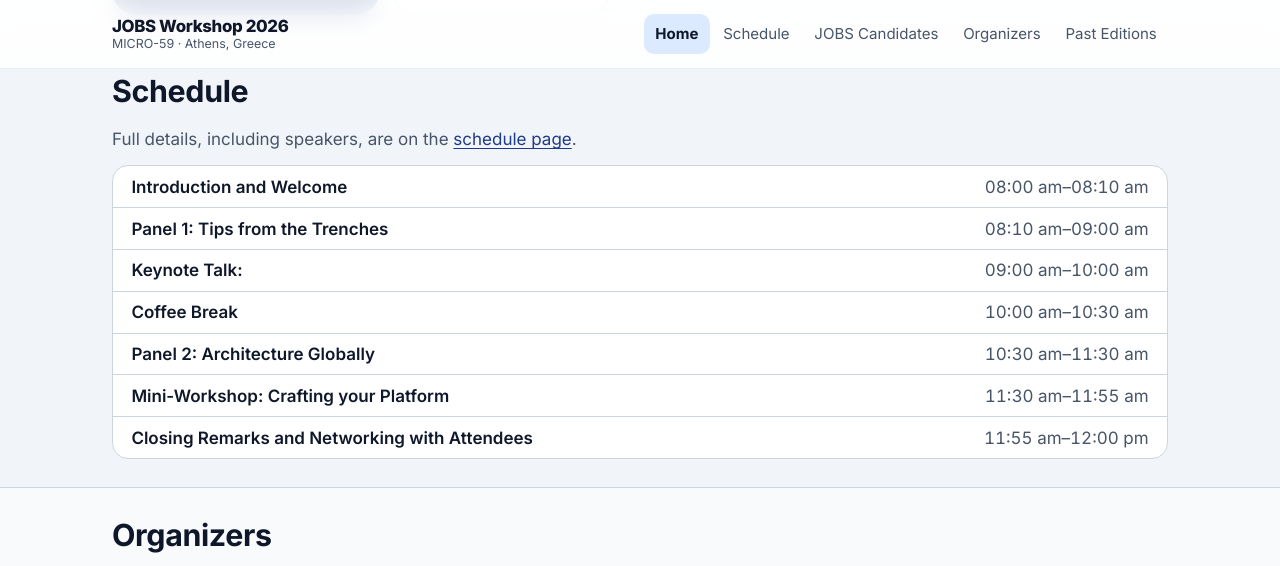
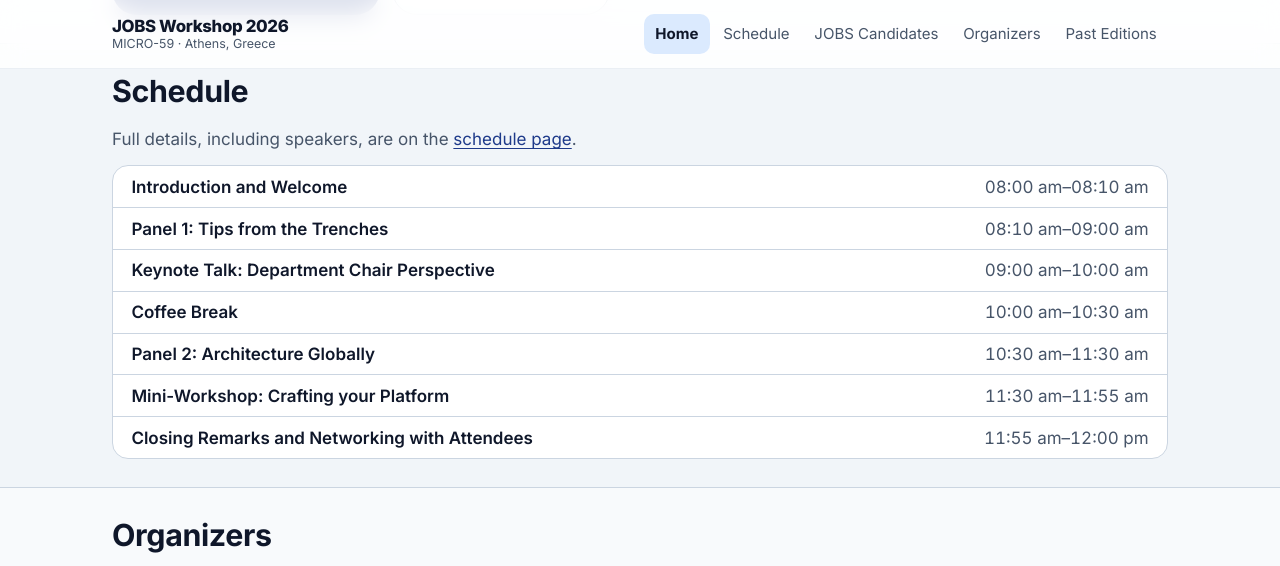
Before and after one commit to comparchsa/jobs-workshop.github.io, a Jekyll site: the page built from index.html, in a window 1280 px wide and 900 px high, scrolled down 1279 px, cut to the strip 0-566 px from the top of the window. Built offline with Jekyll 4.4.1, drawn with Linux system fonts in a browser that asks for light colours.

Commit message:
Schedule: title the keynote "Department Chair Perspective"
Co-Authored-By: Claude Sonnet 5.5 <noreply@anthropic.com>

```diff
--- a/_data/schedule.yml
+++ b/_data/schedule.yml
@@ -55,7 +55,7 @@
 - start: "09:00 am"
   end: "10:00 am"
   kind: talk
-  title: "Keynote Talk:"
+  title: "Keynote Talk: Department Chair Perspective"
   people:
     - name: Lizy John
       role: Professor, Truchard Foundation Chair in Engineering
```
